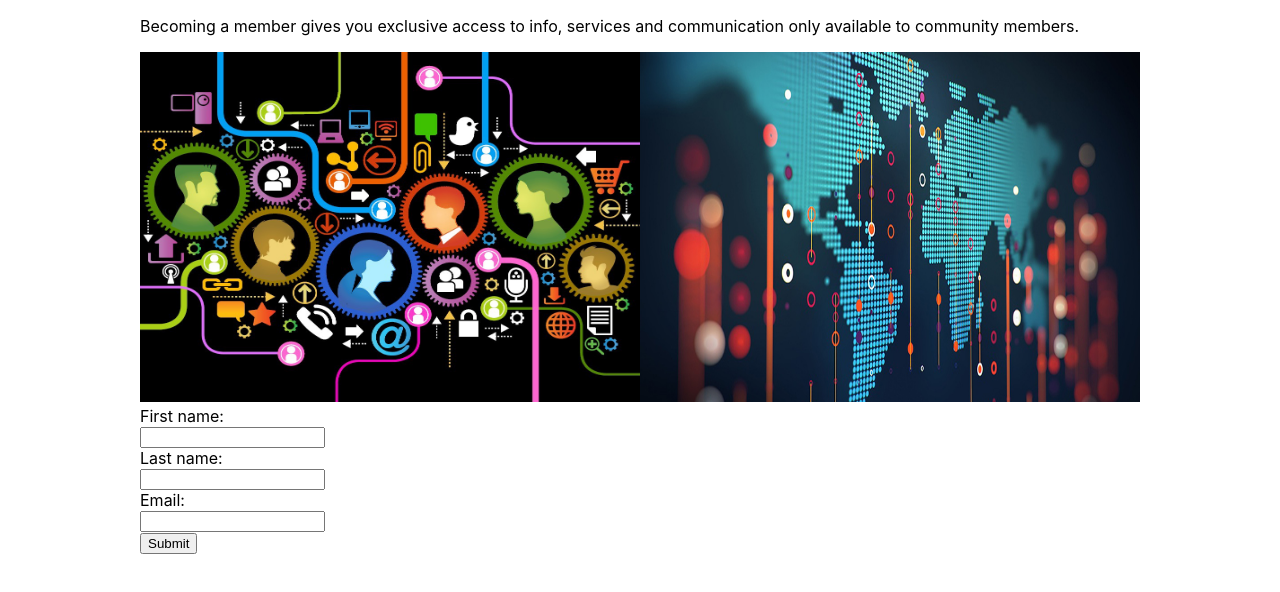
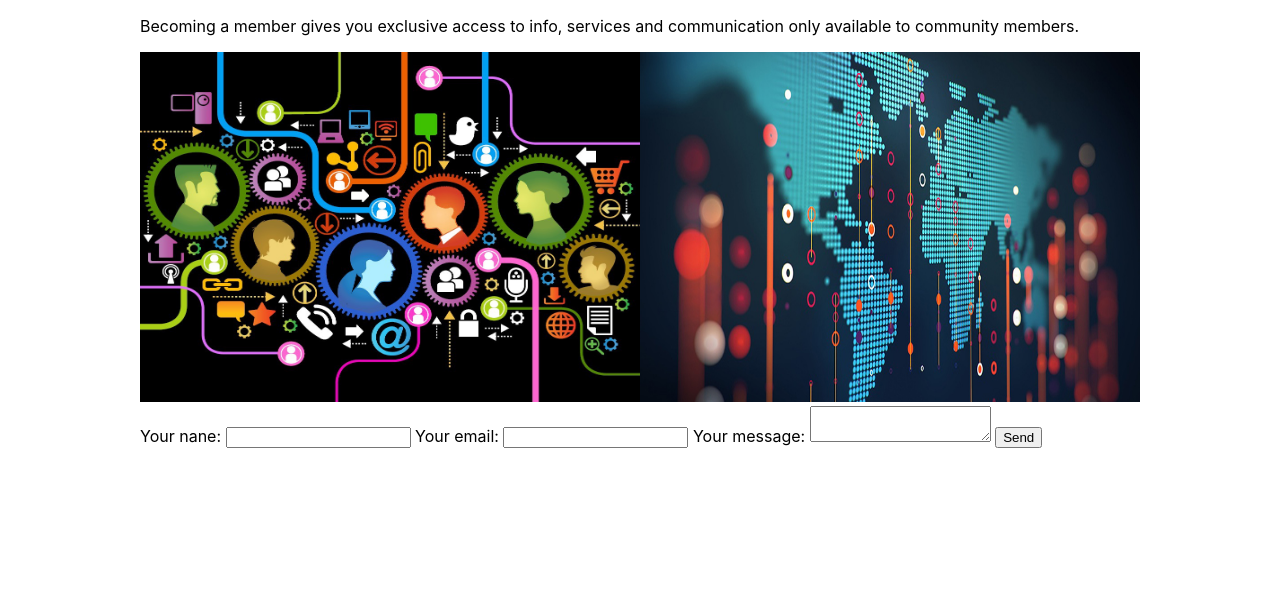
Before and after one commit to HighTicketAnalytics/highticketanalytics.github.io, a plain HTML site: page community.html in a window 1280 px wide. Shown: the part 148-740 px from the top of the page. Drawn offline with Linux system fonts and the light colour scheme.

Commit message:
adding form

```diff
--- a/community.html
+++ b/community.html
@@ -28,16 +28,27 @@
       <p>Becoming a member gives you exclusive access to info, services and communication only available to community members.</p>
       <img src = "images/community.jpg" style="height:350px; width: 500px; float: left;">
       <img src = "images/comm2.jpg" style="height:350px; width: 500px;">
-      <form>
-        <label for="fname">First name:</label><br>
-        <input type="text" id="fname" name="fname"><br>
-        <label for="lname">Last name:</label><br>
-        <input type="text" id="lname" name="lname"><br>
-        <label for="email">Email:</label><br>
-        <input type="text" id="email" name="email"><br>
-        <button>Submit</button>
+      <form
+      action="https://formspree.io/mzbjykzl"
+      method="POST"
+    >
+    <label>
+      Your nane:
+      <input type="text" name="fullName">
+    </label>
+      <label>
+        Your email:
+        <input type="text" name="_replyto">
+      </label>
+      <label>
+        Your message:
+        <textarea name="message"></textarea>
+      </label>
 
-      </form>
+      <!-- your other form fields go here -->
+
+      <button type="submit">Send</button>
+    </form>
     </div>
   </body>
   </header>
```
